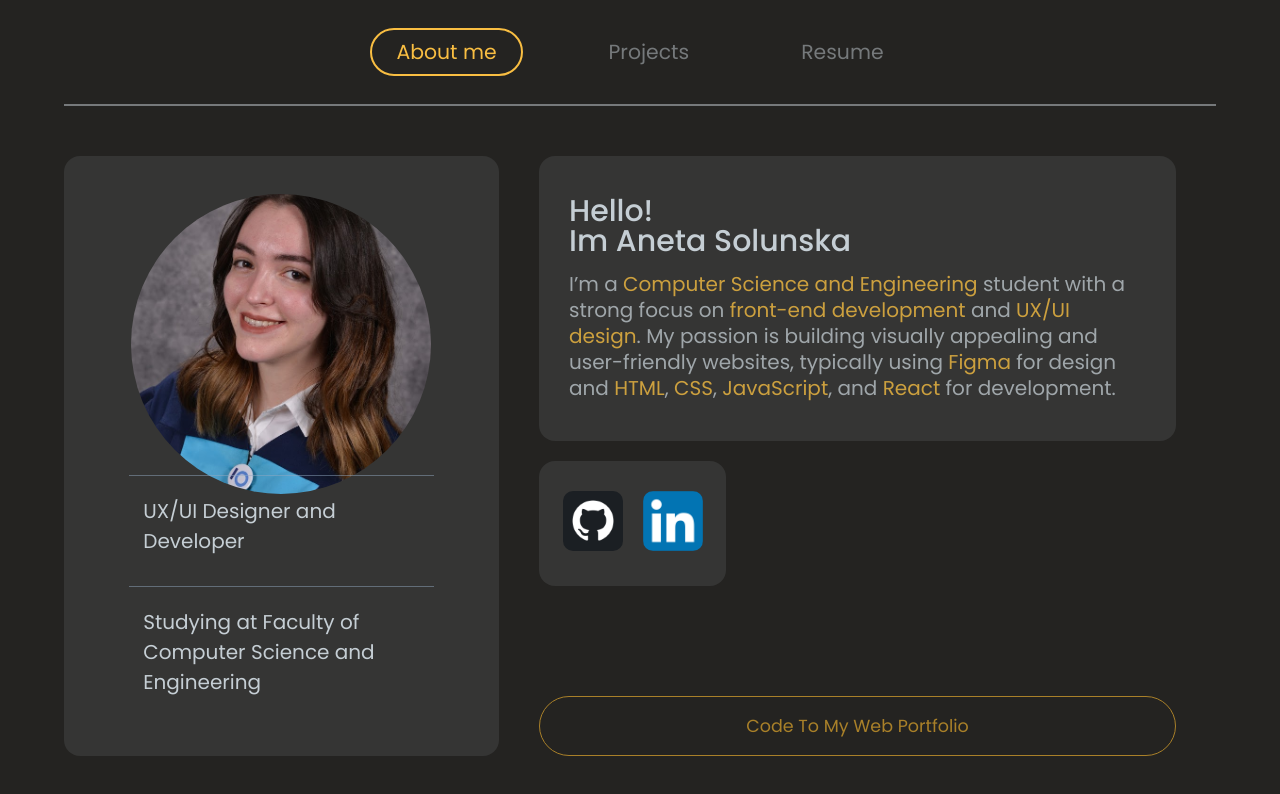
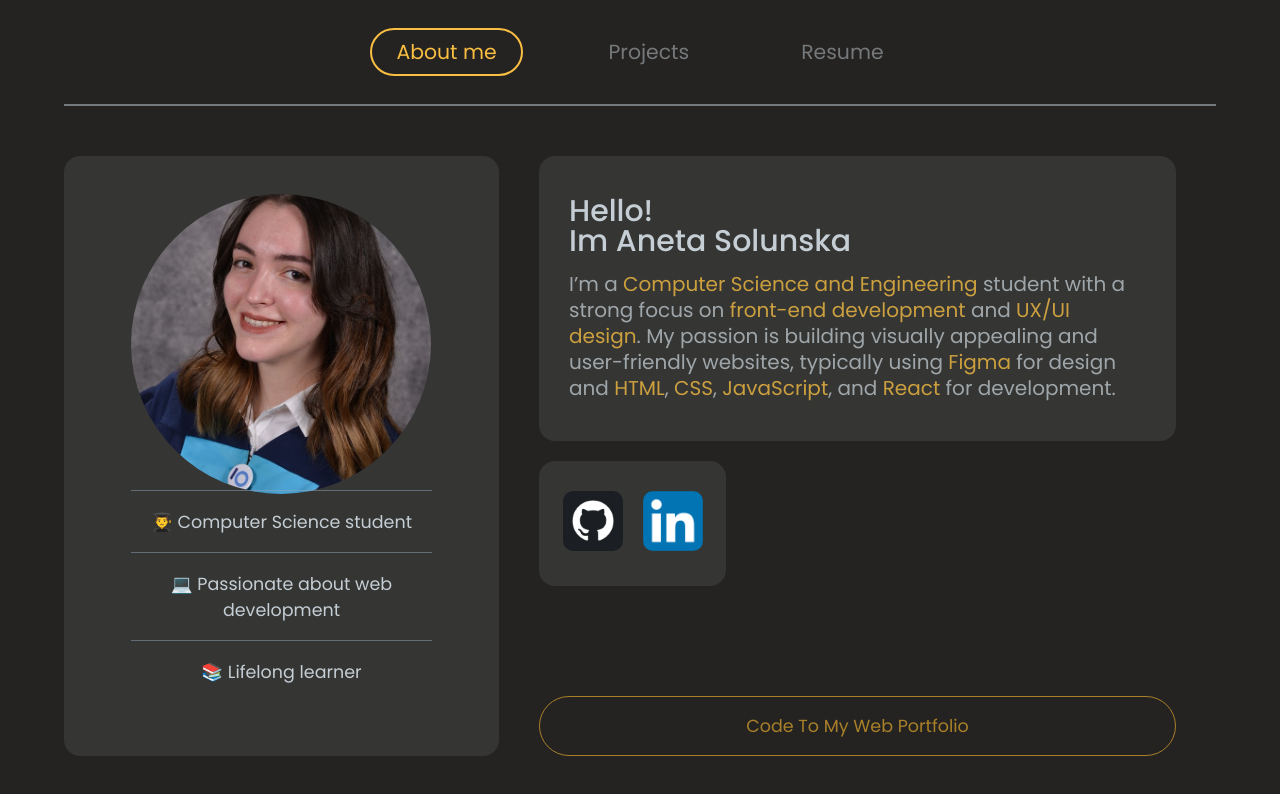
Before and after one commit to Solunska/Portfolio, a React (Vite) app: page / in a window 1280 px wide. Shown: the top 794 px of the page. Built offline with nearby package versions, Linux system fonts and the light colour scheme.

Commit message:
changed text in about me section

```diff
--- a/src/components/AboutMe/SideBar.jsx
+++ b/src/components/AboutMe/SideBar.jsx
@@ -8,10 +8,10 @@ export default function Sidebar() {
                 <div className={styles.profile_photo}></div>
             </div>
             <div className={styles.info_container}>
-                <Info text='UX/UI Designer and Developer' classes={styles.info_text} />
-                <Info text='Studying at Faculty of Computer Science and Engineering ' classes={styles.info_text} />
+                <Info text='👨‍🎓 Computer Science student' classes={styles.info_text} />
+                <Info text='💻 Passionate about web development' classes={styles.info_text} />
+                <Info text='📚 Lifelong learner' classes={styles.info_text} />
             </div>
-
         </div>
     );
 }
--- a/src/components/AboutMe/SideBar.module.css
+++ b/src/components/AboutMe/SideBar.module.css
@@ -34,21 +34,21 @@
     display: flex;
     flex-direction: column;
     justify-content: center;
-    gap: 1em;
     width: 100%;
     height: 40%;
     margin: 0 auto;
-    align-content: center;
+    align-items: center;
 }
 
 .info_text {
-    font-size: 2em;
+    font-size: 1.75em;
     color: #C5CED4;
     font-weight: 400;
     padding: 1em 0.7em;
     border-top: 0.05em solid #91a8c07b;
+    margin: 0 auto;
     width: 70%;
-    margin: 0 auto;
+    text-align: center;
 }
 
 @media(max-width: 940px) {
```
